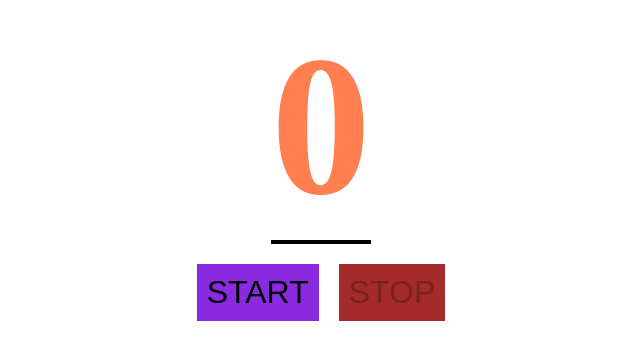
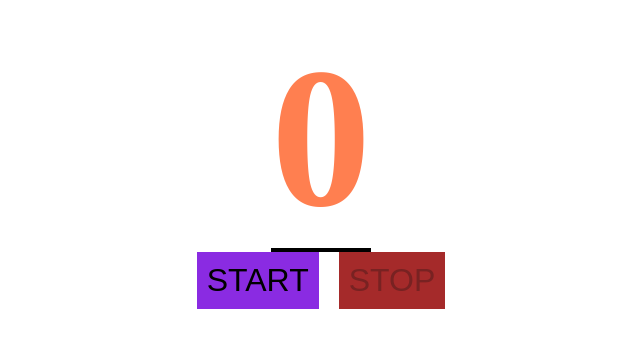
Before and after one commit to xjitenx/counter-app, a React (Create React App) app: page / in a window 1280 px wide. Shown: the part 234-594 px from the top of the page, without its empty margins (319-959 px from the left). Built offline with nearby package versions, Linux system fonts and the light colour scheme; the HTML template or start-up script is replaced by a standard one.

Commit message:
- refactoring of the code

```diff
--- a/src/App.tsx
+++ b/src/App.tsx
@@ -1,10 +1,11 @@
 import React from 'react';
+import TimerContainer from './Components/TimerContainer';
 import Timer from './Timer';
 
 const App: React.FC = () => {
   return (
     <div className='app'>
-      <Timer />
+      <TimerContainer />
     </div>
   );
 }
--- /dev/null
+++ b/src/Components/TimerActions.tsx
@@ -0,0 +1,50 @@
+import React, { useState } from "react";
+
+type TimerActionsProps = {
+  setSeconds: Function;
+};
+
+let counterInterval: NodeJS.Timer;
+
+export const TimerActions: React.FC<TimerActionsProps> = ({ setSeconds }) => {
+  const [counterRunning, setCounterRunning] = useState(false);
+
+  const startSecondCounter = (timer: number) => {
+    counterInterval = setInterval(() => {
+      setSeconds((prevSecond: number) => prevSecond + 1);
+    }, timer);
+  };
+
+  const startTimer = async () => {
+    changeCounterRunning();
+    startSecondCounter(1000);
+  };
+
+  const stopTimer = () => {
+    clearTimeout(counterInterval);
+    changeCounterRunning();
+  };
+
+  const changeCounterRunning = () => {
+    setCounterRunning((prevValue) => !prevValue);
+  };
+
+  return (
+    <div className="d-flex align-items">
+      <button
+        className="button start-button"
+        disabled={counterRunning}
+        onClick={startTimer}
+      >
+        START
+      </button>
+      <button
+        className="button stop-button ml-2"
+        disabled={!counterRunning}
+        onClick={stopTimer}
+      >
+        STOP
+      </button>
+    </div>
+  );
+};
--- /dev/null
+++ b/src/Components/TimerContainer.tsx
@@ -0,0 +1,15 @@
+import React, { useState } from "react";
+import { TimerDisplay } from "./TimerDisplay";
+import { TimerActions } from "./TimerActions";
+
+const TimerContainer: React.FC = () => {
+  const [seconds, setSeconds] = useState(0);
+  return (
+    <div className="h-100 w-100 d-flex flex-column align-center justify-center counter-container">
+      <TimerDisplay seconds={seconds} />
+      <TimerActions setSeconds={setSeconds} />
+    </div>
+  );
+};
+
+export default TimerContainer;
--- /dev/null
+++ b/src/Components/TimerDisplay.tsx
@@ -0,0 +1,13 @@
+import React from "react";
+
+type TimerDisplayProps = {
+  seconds: number;
+};
+
+export const TimerDisplay: React.FC<TimerDisplayProps> = ({ seconds }) => {
+  return (
+    <div>
+      <span className="timer-border-bottom timer-number mb-2">{seconds}</span>
+    </div>
+  );
+};
```
